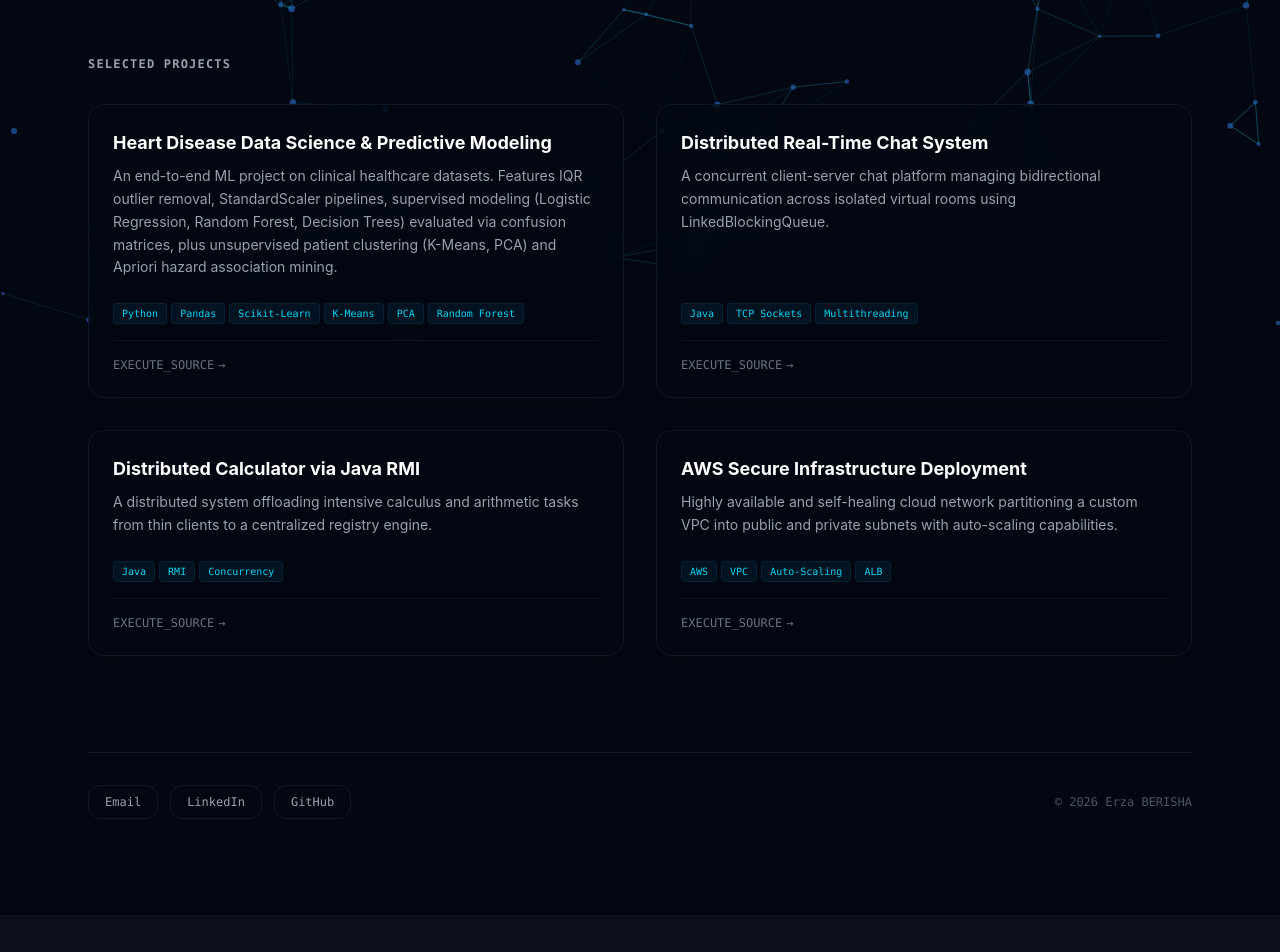
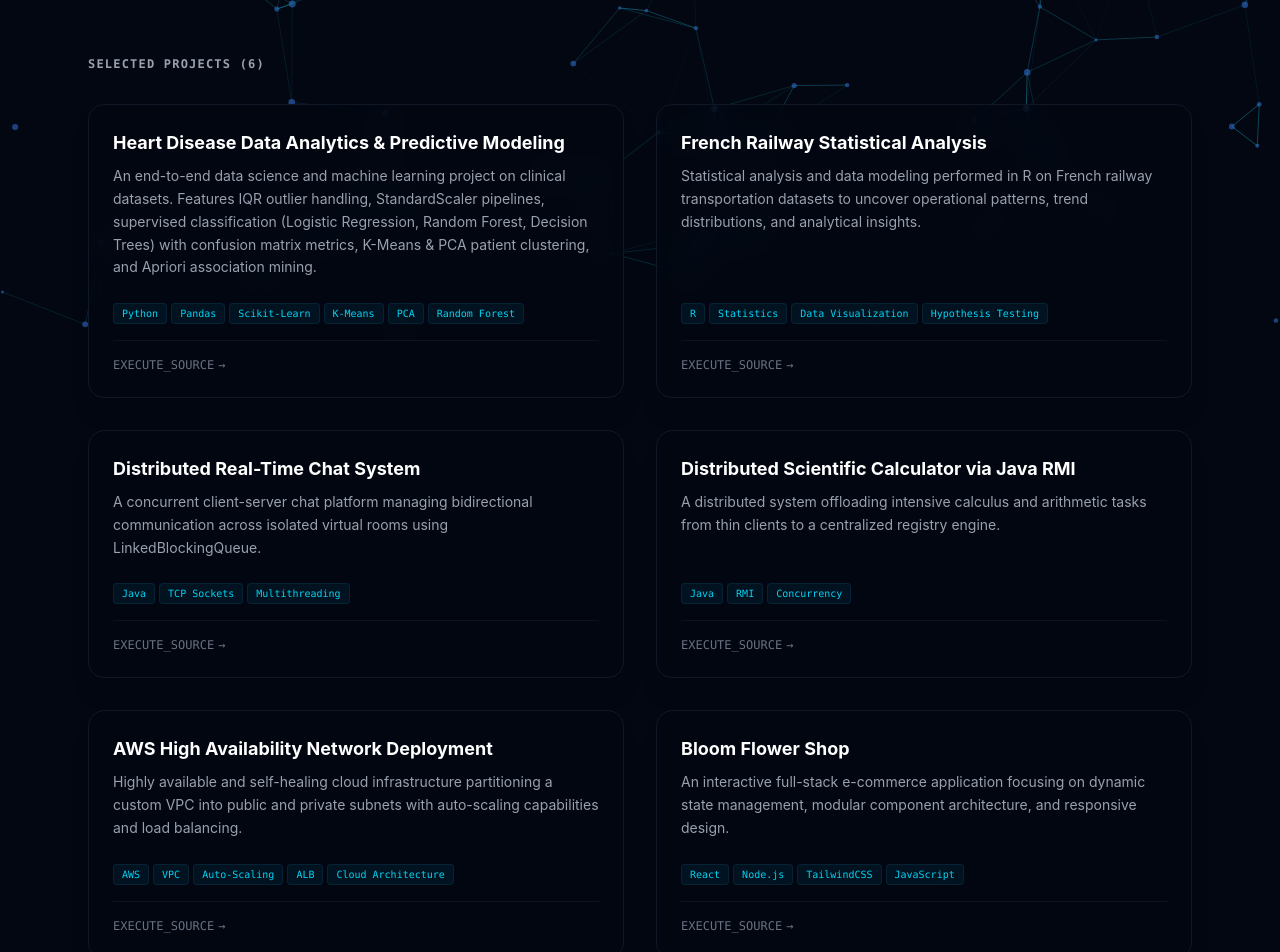
Before and after one commit to erzaberisha/portfolio, a React (Vite) app: page / in a window 1280 px wide. Shown: the part 460-1412 px from the top of the page. Before the commit the page ends 1375 px from the top, so only its background shows below. Built offline with nearby package versions, Linux system fonts and the light colour scheme.

Commit message:
Update portfolio with GitHub repositories and links

```diff
--- a/src/App.jsx
+++ b/src/App.jsx
@@ -82,28 +82,40 @@ function App() {
 
   const projects = [
     {
-      title: "Heart Disease Data Science & Predictive Modeling",
+      title: "Heart Disease Data Analytics & Predictive Modeling",
       tech: ["Python", "Pandas", "Scikit-Learn", "K-Means", "PCA", "Random Forest"],
-      desc: "An end-to-end ML project on clinical healthcare datasets. Features IQR outlier removal, StandardScaler pipelines, supervised modeling (Logistic Regression, Random Forest, Decision Trees) evaluated via confusion matrices, plus unsupervised patient clustering (K-Means, PCA) and Apriori hazard association mining.",
-      link: "https://github.com/erzaberisha"
+      desc: "An end-to-end data science and machine learning project on clinical datasets. Features IQR outlier handling, StandardScaler pipelines, supervised classification (Logistic Regression, Random Forest, Decision Trees) with confusion matrix metrics, K-Means & PCA patient clustering, and Apriori association mining.",
+      link: "https://github.com/erzaberisha/heart-disease-data-analytics"
+    },
+    {
+      title: "French Railway Statistical Analysis",
+      tech: ["R", "Statistics", "Data Visualization", "Hypothesis Testing"],
+      desc: "Statistical analysis and data modeling performed in R on French railway transportation datasets to uncover operational patterns, trend distributions, and analytical insights.",
+      link: "https://github.com/erzaberisha/french-railway-statistical-analysis"
     },
     {
       title: "Distributed Real-Time Chat System",
       tech: ["Java", "TCP Sockets", "Multithreading"],
       desc: "A concurrent client-server chat platform managing bidirectional communication across isolated virtual rooms using LinkedBlockingQueue.",
-      link: "https://github.com/erzaberisha"
+      link: "https://github.com/erzaberisha/distributed-realtime-chat"
     },
     {
-      title: "Distributed Calculator via Java RMI",
+      title: "Distributed Scientific Calculator via Java RMI",
       tech: ["Java", "RMI", "Concurrency"],
       desc: "A distributed system offloading intensive calculus and arithmetic tasks from thin clients to a centralized registry engine.",
-      link: "https://github.com/erzaberisha"
+      link: "https://github.com/erzaberisha/distributed-scientific-calculator-rmi"
     },
     {
-      title: "AWS Secure Infrastructure Deployment",
-      tech: ["AWS", "VPC", "Auto-Scaling", "ALB"],
-      desc: "Highly available and self-healing cloud network partitioning a custom VPC into public and private subnets with auto-scaling capabilities.",
-      link: "https://github.com/erzaberisha"
+      title: "AWS High Availability Network Deployment",
+      tech: ["AWS", "VPC", "Auto-Scaling", "ALB", "Cloud Architecture"],
+      desc: "Highly available and self-healing cloud infrastructure partitioning a custom VPC into public and private subnets with auto-scaling capabilities and load balancing.",
+      link: "https://github.com/erzaberisha/aws-high-availability-network"
+    },
+    {
+      title: "Bloom Flower Shop",
+      tech: ["React", "Node.js", "TailwindCSS", "JavaScript"],
+      desc: "An interactive full-stack e-commerce application focusing on dynamic state management, modular component architecture, and responsive design.",
+      link: "https://github.com/erzaberisha/BloomFlowerShop"
     }
   ];
 
@@ -120,7 +132,7 @@ function App() {
           <h1 className="text-4xl font-black text-white mb-2">Erza BERISHA</h1>
           <p className="text-sm font-mono text-cyan-400 tracking-wider uppercase">SOFTWARE & MACHINE LEARNING ENGINEER</p>
           <p className="text-gray-400 mt-4 leading-relaxed font-mono text-sm max-w-3xl">
-            Computer Science Graduate from the University of Prishtina. Specialized in Software Engineering, Data Analysis, and Applied Machine Learning with hands-on experience in clinical healthcare data analytics and predictive modeling.
+            Computer Science Graduate from the University of Prishtina. Specialized in Software Engineering, Data Analytics, and Applied Machine Learning with hands-on experience in clinical healthcare data modeling and statistical computing.
           </p>
         </header>
 
@@ -128,7 +140,7 @@ function App() {
         <section className="mb-16">
           <h2 className="text-xs font-bold uppercase tracking-widest text-gray-400 font-mono mb-6">Core Capabilities</h2>
           <div className="flex flex-wrap gap-2">
-            {["Python", "Pandas & NumPy", "Scikit-Learn", "PyTorch", "SQL", "Java", "Node.js", "React", "AWS", "Git"].map((tech) => (
+            {["Python", "Pandas & NumPy", "Scikit-Learn", "R", "Java", "SQL", "React", "Node.js", "AWS", "Git"].map((tech) => (
               <span key={tech} className="bg-gray-950/90 border border-gray-800 px-4 py-2 rounded-xl text-xs font-mono text-gray-300 shadow-sm hover:border-cyan-500/40 transition-colors">
                 {tech}
               </span>
@@ -138,7 +150,7 @@ function App() {
 
         {/* PROJECTS GRID */}
         <section className="mb-24">
-          <h2 className="text-xs font-bold uppercase tracking-widest text-gray-400 font-mono mb-8">Selected Projects</h2>
+          <h2 className="text-xs font-bold uppercase tracking-widest text-gray-400 font-mono mb-8">Selected Projects ({projects.length})</h2>
           <div className="grid grid-cols-1 md:grid-cols-2 gap-8">
             {projects.map((project, idx) => (
               <div key={idx} className="group relative border border-gray-900 bg-gray-950/60 backdrop-blur-md p-6 rounded-2xl hover:border-cyan-500/40 transition-all duration-300 shadow-xl flex flex-col justify-between">
```
